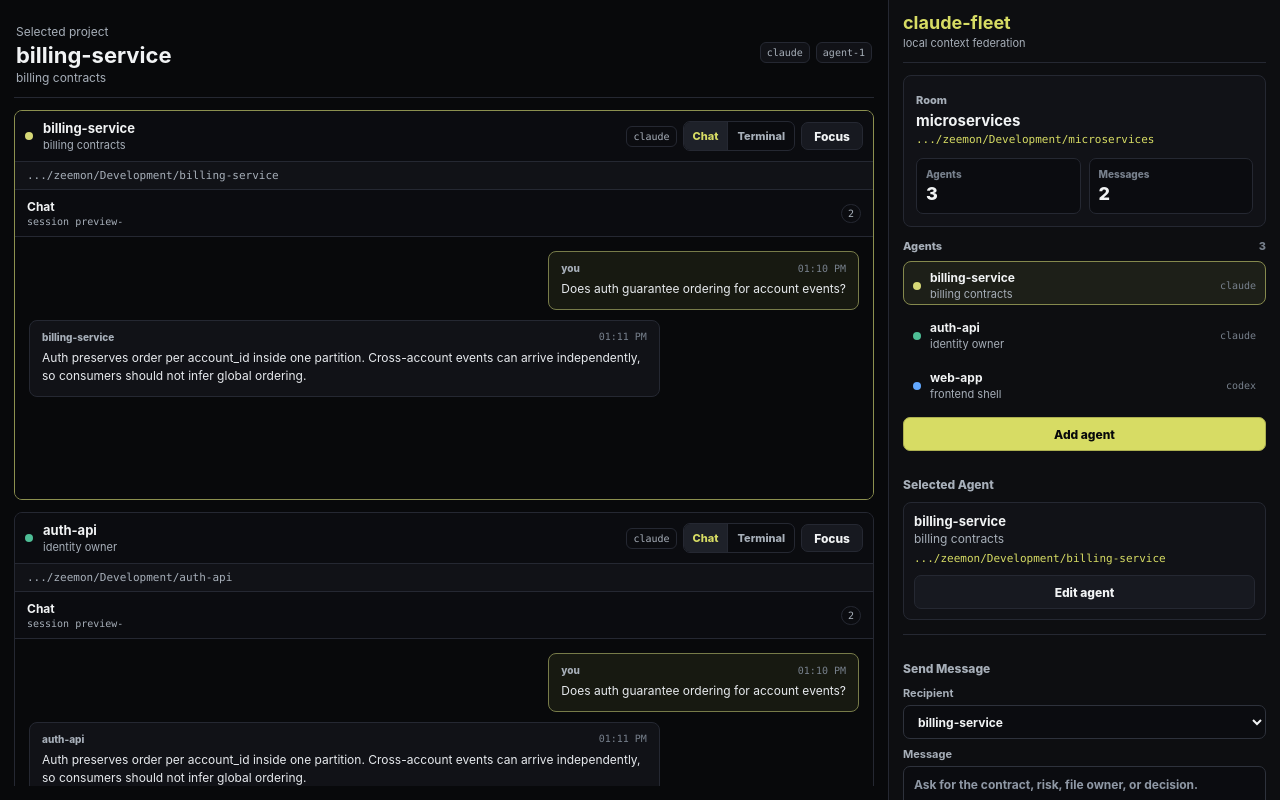
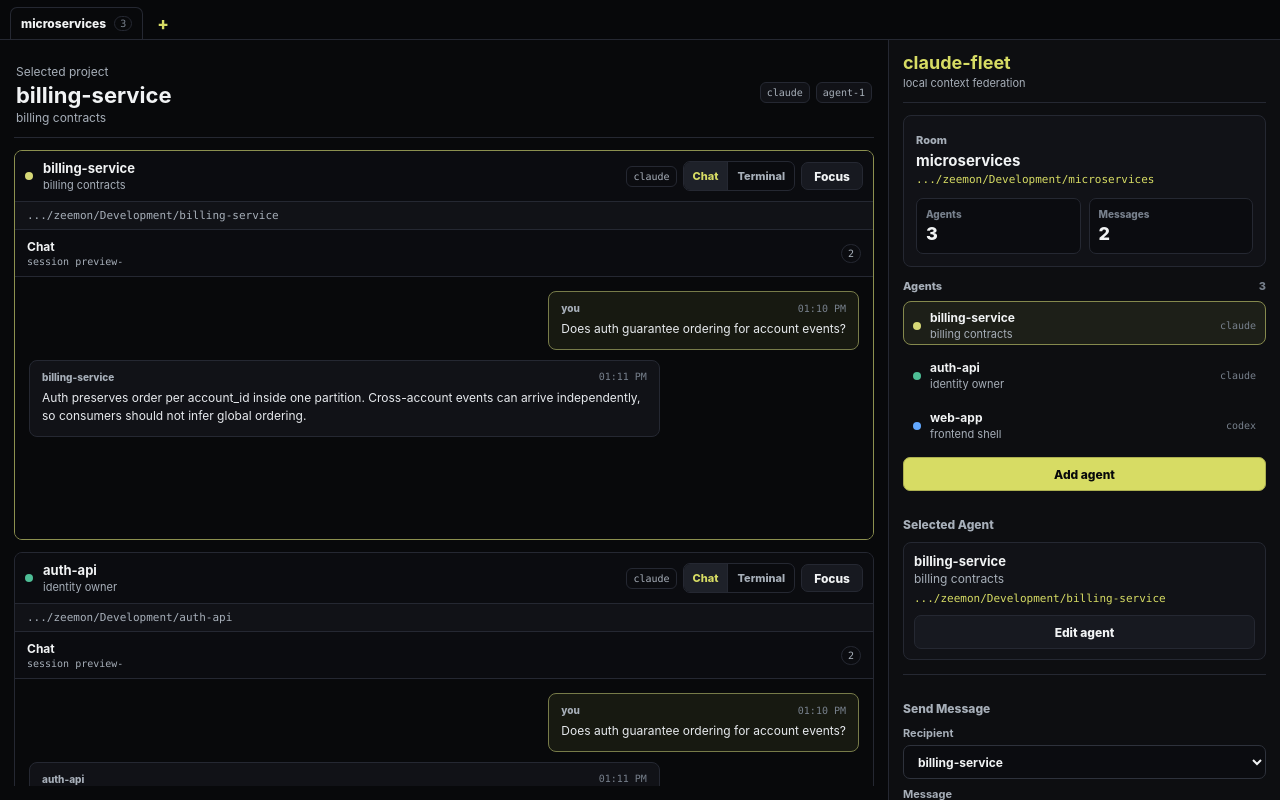
Before and after one commit to simonyos/claude-fleet, a React (Vite) app: page / in a window 1280 px wide. Built offline with nearby package versions, Linux system fonts and the light colour scheme.

Commit message:
Add persistent room tabs

```diff
--- a/src/App.css
+++ b/src/App.css
@@ -148,7 +148,8 @@ textarea {
 input:focus-visible,
 select:focus-visible,
 textarea:focus-visible,
-.roster-agent:focus-visible {
+.roster-agent:focus-visible,
+.room-tab:focus-visible {
   outline: none;
   border-color: var(--accent);
   box-shadow: 0 0 0 3px var(--focus);
@@ -183,6 +184,7 @@ textarea {
 .room-shell {
   display: grid;
   grid-template-columns: minmax(0, 1fr) 392px;
+  grid-template-rows: auto minmax(0, 1fr);
   background: var(--bg);
 }
 
@@ -195,10 +197,85 @@ textarea {
 }
 
 .room-shell.is-focus-mode .room-workbench {
+  grid-column: 1;
   padding: 14px;
 }
 
+.room-tabs {
+  grid-column: 1 / -1;
+  grid-row: 1;
+  min-width: 0;
+  border-bottom: 1px solid var(--line);
+  background: #07080a;
+}
+
+.room-tab-strip {
+  display: flex;
+  align-items: end;
+  gap: 2px;
+  min-width: 0;
+  overflow-x: auto;
+  padding: 7px 10px 0;
+}
+
+.room-tab {
+  display: flex;
+  align-items: center;
+  gap: 8px;
+  min-width: 108px;
+  max-width: 220px;
+  height: 32px;
+  padding: 0 10px;
+  border: 1px solid transparent;
+  border-bottom: 0;
+  border-radius: 7px 7px 0 0;
+  background: transparent;
+  color: var(--muted);
+  font-size: 12px;
+  font-weight: 760;
+  cursor: pointer;
+}
+
+.room-tab:hover {
+  background: var(--surface);
+  color: var(--ink);
+}
+
+.room-tab.is-active {
+  border-color: var(--line);
+  background: var(--bg);
+  color: var(--ink);
+}
+
+.room-tab span {
+  min-width: 0;
+  overflow: hidden;
+  text-overflow: ellipsis;
+  white-space: nowrap;
+}
+
+.room-tab small {
+  flex: 0 0 auto;
+  min-width: 18px;
+  padding: 1px 5px;
+  border: 1px solid var(--line);
+  border-radius: 999px;
+  color: var(--subtle);
+  font: 10px var(--font-mono);
+  text-align: center;
+}
+
+.add-room-tab {
+  justify-content: center;
+  min-width: 36px;
+  max-width: 36px;
+  color: var(--accent);
+  font-size: 17px;
+}
+
 .room-dock {
+  grid-column: 2;
+  grid-row: 2;
   min-width: 0;
   min-height: 0;
   background: var(--rail);
@@ -412,6 +489,8 @@ textarea {
 }
 
 .room-workbench {
+  grid-column: 1;
+  grid-row: 2;
   display: grid;
   grid-template-rows: auto minmax(0, 1fr);
   gap: 12px;
@@ -1126,6 +1205,7 @@ textarea {
 
 .setup-shell {
   display: grid;
+  grid-template-rows: auto minmax(0, 1fr);
   grid-template-columns: minmax(240px, 360px) minmax(420px, 560px);
   align-content: center;
   justify-content: center;
@@ -1134,6 +1214,11 @@ textarea {
   height: 100vh;
   padding: 32px;
   background: var(--bg);
+}
+
+.setup-shell .room-tabs {
+  position: fixed;
+  inset: 0 0 auto;
 }
 
 .setup-brand {
@@ -1208,34 +1293,34 @@ textarea {
 
   .room-workbench {
     grid-column: 1;
-    grid-row: 1;
+    grid-row: 2;
   }
 
   .room-dock {
     grid-column: 2;
-    grid-row: 1;
+    grid-row: 2;
   }
 }
 
 @media (max-width: 760px) {
   .room-shell {
-    grid-template-rows: minmax(0, 1fr) 360px;
+    grid-template-rows: auto minmax(0, 1fr) 360px;
     grid-template-columns: 1fr;
   }
 
   .room-shell.is-focus-mode {
-    grid-template-rows: minmax(0, 1fr);
+    grid-template-rows: auto minmax(0, 1fr);
   }
 
   .room-workbench {
     grid-column: 1;
-    grid-row: 1;
+    grid-row: 2;
     padding: 12px;
   }
 
   .room-dock {
     grid-column: 1;
-    grid-row: 2;
+    grid-row: 3;
     border-top: 1px solid var(--line);
     border-left: 0;
   }
@@ -1253,9 +1338,11 @@ textarea {
   }
 
   .setup-shell {
+    grid-template-rows: auto auto;
     grid-template-columns: 1fr;
     align-content: start;
     overflow: auto;
+    padding-top: 62px;
   }
 }
 
--- a/src/App.tsx
+++ b/src/App.tsx
@@ -80,8 +80,25 @@ type LegacyTaskRecord = {
   updatedAt: string;
 };
 
+type RoomRecord = {
+  id: string;
+  workspace: ProjectWorkspace;
+  mainAgentId: string | null;
+  agents: AgentRecord[];
+  tasks: LegacyTaskRecord[];
+  orchestratorChat: unknown[];
+  messages: MessageRecord[];
+  runs: unknown[];
+  workspaces: unknown[];
+  selectedAgentId: string | null;
+  createdAt: string;
+  updatedAt: string;
+};
+
 type FleetState = {
   schemaVersion: number;
+  activeRoomId: string | null;
+  rooms: RoomRecord[];
   activeWorkspace: ProjectWorkspace | null;
   mainAgentId: string | null;
   agents: AgentRecord[];
@@ -151,7 +168,9 @@ const sameFleetState = (a: FleetState | null, b: FleetState) => {
 };
 
 const previewFleetState = (): FleetState => ({
-  schemaVersion: 3,
+  schemaVersion: 4,
+  activeRoomId: "preview-room",
+  rooms: [],
   activeWorkspace: {
     id: "preview-room",
     name: "microservices",
@@ -388,8 +407,12 @@ function App() {
         setMcpBinaryPath(binaryPath);
         setMailboxRoot(mailboxPath);
         setFleetState(state);
-        setSelectedAgentId(state.agents[0]?.id ?? null);
-        setManualRecipient(state.agents[0]?.id ?? "");
+        const initialAgentId =
+          state.rooms.find((room) => room.id === state.activeRoomId)?.selectedAgentId ??
+          state.agents[0]?.id ??
+          null;
+        setSelectedAgentId(initialAgentId);
+        setManualRecipient(initialAgentId ?? "");
         setNewAgentPath(state.activeWorkspace?.path ?? "");
       })
       .catch((error) => console.error("Failed to load fleet state:", error));
@@ -432,8 +455,8 @@ function App() {
     };
   }, [fleetState, mcpBinaryPath, mcpConfigPath]);
 
-  const saveState = (nextState: FleetState) => {
-    const normalized = normalizeLoadedState(nextState);
+  const saveState = (nextState: FleetState, selectedAgentOverride = selectedAgentId) => {
+    const normalized = persistActiveRoom(normalizeLoadedState(nextState), selectedAgentOverride);
     setFleetState(normalized);
     appInvoke("save_fleet_state", { state: normalized }).catch((error) =>
       console.error("Failed to save fleet state:", error),
@@ -441,6 +464,25 @@ function App() {
   };
 
   const activateWorkspace = (workspace: ProjectWorkspace) => {
+    if (fleetState) {
+      const currentState = persistActiveRoom(normalizeLoadedState(fleetState), selectedAgentId);
+      const existingRoom = currentState.rooms.find(
+        (room) => room.workspace.id === workspace.id || room.workspace.path === workspace.path,
+      );
+      if (existingRoom) {
+        const nextState = applyRoomToState(currentState, {
+          ...existingRoom,
+          workspace: { ...existingRoom.workspace, name: workspace.name || existingRoom.workspace.name },
+        });
+        const nextSelectedAgentId = existingRoom.selectedAgentId ?? nextState.mainAgentId ?? nextState.agents[0]?.id ?? null;
+        saveState(nextState, nextSelectedAgentId);
+        setSelectedAgentId(nextSelectedAgentId);
+        setManualRecipient(nextSelectedAgentId ?? "");
+        setNewAgentPath(nextState.activeWorkspace?.path ?? "");
+        return;
+      }
+    }
+
     const firstAgent = createAgent({
       id: "agent-1",
       label: workspace.name,
@@ -450,7 +492,9 @@ function App() {
       index: 0,
     });
     const nextState: FleetState = {
-      schemaVersion: 3,
+      schemaVersion: 4,
+      activeRoomId: workspace.id,
+      rooms: fleetState ? persistActiveRoom(normalizeLoadedState(fleetState), selectedAgentId).rooms : [],
       activeWorkspace: workspace,
       mainAgentId: firstAgent.id,
       agents: [firstAgent],
@@ -460,10 +504,48 @@ function App() {
       runs: [],
       workspaces: [],
     };
-    saveState(nextState);
+    saveState(nextState, firstAgent.id);
     setSelectedAgentId(firstAgent.id);
     setManualRecipient(firstAgent.id);
     setNewAgentPath(workspace.path);
+  };
+
+  const switchRoom = (roomId: string) => {
+    if (!fleetState) return;
+    const currentState = persistActiveRoom(normalizeLoadedState(fleetState), selectedAgentId);
+    const room = currentState.rooms.find((item) => item.id === roomId);
+    if (!room) return;
+    const nextState = applyRoomToState(currentState, room);
+    const nextSelectedAgentId = room.selectedAgentId ?? nextState.mainAgentId ?? nextState.agents[0]?.id ?? null;
+    saveState(nextState, nextSelectedAgentId);
+    setSelectedAgentId(nextSelectedAgentId);
+    setManualRecipient(nextSelectedAgentId ?? "");
+    setNewAgentPath(nextState.activeWorkspace?.path ?? "");
+    setIsFocusMode(false);
+    setIsEditAgentOpen(false);
+  };
+
+  const startNewRoom = () => {
+    if (!fleetState) return;
+    const currentState = persistActiveRoom(normalizeLoadedState(fleetState), selectedAgentId);
+    const nextState = normalizeLoadedState({
+      ...currentState,
+      activeRoomId: null,
+      activeWorkspace: null,
+      mainAgentId: null,
+      agents: [],
+      tasks: [],
+      orchestratorChat: [],
+      messages: [],
+      runs: [],
+      workspaces: [],
+    });
+    saveState(nextState);
+    setSelectedAgentId(null);
+    setManualRecipient("");
+    setSetupPath("");
+    setSetupName("");
+    setIsFocusMode(false);
   };
 
   const openWorkspace = async () => {
@@ -527,7 +609,7 @@ function App() {
 
   const resetRoom = () => {
     if (!fleetState) return;
-    saveState({ ...fleetState, activeWorkspace: null });
+    startNewRoom();
   };
 
   const addAgent = () => {
@@ -577,12 +659,12 @@ function App() {
       if (!current) return current;
       const existing = current.agents.find((agent) => agent.id === id);
       if (!existing || existing.sessionId) return current;
-      const normalized = normalizeLoadedState({
+      const normalized = persistActiveRoom(normalizeLoadedState({
         ...current,
         agents: current.agents.map((agent) =>
           agent.id === id ? { ...agent, sessionId: sessionMarker(id) } : agent,
         ),
-      });
+      }), selectedAgentId);
       appInvoke("save_fleet_state", { state: normalized }).catch((error) =>
         console.error("Failed to save agent session marker:", error),
       );
@@ -639,6 +721,14 @@ function App() {
   if (!fleetState.activeWorkspace) {
     return (
       <WorkspaceSetup
+        tabs={
+          <RoomTabs
+            rooms={fleetState.rooms}
+            activeRoomId={fleetState.activeRoomId}
+            onSelectRoom={switchRoom}
+            onNewRoom={startNewRoom}
+          />
+        }
         path={setupPath}
         name={setupName}
         error={setupError}
@@ -653,6 +743,12 @@ function App() {
 
   return (
     <main className={`app-shell room-shell ${isFocusMode ? "is-focus-mode" : ""}`}>
+      <RoomTabs
+        rooms={fleetState.rooms}
+        activeRoomId={fleetState.activeRoomId}
+        onSelectRoom={switchRoom}
+        onNewRoom={startNewRoom}
+      />
       <section className="room-workbench">
         <header className="workbench-bar">
           <div>
@@ -675,7 +771,7 @@ function App() {
             <div className={`agent-grid ${isFocusMode ? "is-focused" : ""}`}>
               {fleetState.agents.map((agent) => (
                 <ProjectAgentPane
-                  key={agent.id}
+                  key={`${fleetState.activeRoomId ?? "room"}:${agent.id}`}
                   agent={agent}
                   selected={agent.id === selectedAgent?.id}
                   focused={isFocusMode && agent.id === selectedAgent?.id}
@@ -805,9 +901,8 @@ function App() {
   );
 }
 
-function normalizeLoadedState(state: FleetState): FleetState {
-  const workspacePath = state.activeWorkspace?.path ?? null;
-  const agents = state.agents.map((agent, index) => {
+function normalizeAgents(agents: AgentRecord[], workspacePath: string | null): AgentRecord[] {
+  return agents.map((agent, index) => {
     const isLegacyOrchestrator = agent.id === "orchestrator" || agent.role === "orchestrator";
     return {
       ...agent,
@@ -835,10 +930,114 @@ function normalizeLoadedState(state: FleetState): FleetState {
       status: agent.status || "idle",
     };
   });
-
+}
+
+function normalizeRoom(room: RoomRecord): RoomRecord {
+  const agents = normalizeAgents(room.agents ?? [], room.workspace.path);
+  return {
+    ...room,
+    id: room.id || room.workspace.id,
+    workspace: room.workspace,
+    mainAgentId:
+      room.mainAgentId && agents.some((agent) => agent.id === room.mainAgentId)
+        ? room.mainAgentId
+        : agents[0]?.id ?? null,
+    agents,
+    tasks: [],
+    orchestratorChat: [],
+    messages: room.messages ?? [],
+    runs: [],
+    workspaces: room.workspaces ?? [],
+    selectedAgentId:
+      room.selectedAgentId && agents.some((agent) => agent.id === room.selectedAgentId)
+        ? room.selectedAgentId
+        : agents[0]?.id ?? null,
+    createdAt: room.createdAt ?? room.workspace.createdAt,
+    updatedAt: room.updatedAt ?? room.workspace.createdAt,
+  };
+}
+
+function snapshotActiveRoom(
+  state: FleetState,
+  selectedAgentId?: string | null,
+  updatedAt?: string,
+): RoomRecord | null {
+  if (!state.activeWorkspace) return null;
+  return normalizeRoom({
+    id: state.activeRoomId ?? state.activeWorkspace.id,
+    workspace: state.activeWorkspace,
+    mainAgentId: state.mainAgentId,
+    agents: state.agents,
+    tasks: state.tasks,
+    orchestratorChat: state.orchestratorChat,
+    messages: state.messages,
+    runs: state.runs,
+    workspaces: state.workspaces,
+    selectedAgentId: selectedAgentId ?? state.mainAgentId ?? state.agents[0]?.id ?? null,
+    createdAt: state.activeWorkspace.createdAt,
+    updatedAt: updatedAt ?? state.activeWorkspace.createdAt,
+  });
+}
+
+function upsertRoom(rooms: RoomRecord[], room: RoomRecord): RoomRecord[] {
+  const nextRooms = rooms.filter((item) => item.id !== room.id);
+  return [room, ...nextRooms];
+}
+
+function persistActiveRoom(state: FleetState, selectedAgentId?: string | null): FleetState {
+  const snapshot = snapshotActiveRoom(state, selectedAgentId, new Date().toISOString());
+  if (!snapshot) return state;
   return {
     ...state,
-    schemaVersion: 3,
+    activeRoomId: snapshot.id,
+    rooms: upsertRoom(state.rooms ?? [], snapshot),
+  };
+}
+
+function applyRoomToState(state: FleetState, room: RoomRecord): FleetState {
+  const normalizedRoom = normalizeRoom(room);
+  return normalizeLoadedState({
+    ...state,
+    activeRoomId: normalizedRoom.id,
+    activeWorkspace: normalizedRoom.workspace,
+    mainAgentId: normalizedRoom.mainAgentId,
+    agents: normalizedRoom.agents,
+    tasks: normalizedRoom.tasks,
+    orchestratorChat: normalizedRoom.orchestratorChat,
+    messages: normalizedRoom.messages,
+    runs: normalizedRoom.runs,
+    workspaces: normalizedRoom.workspaces,
+    rooms: upsertRoom(state.rooms ?? [], normalizedRoom),
+  });
+}
+
+function normalizeLoadedState(state: FleetState): FleetState {
+  const workspacePath = state.activeWorkspace?.path ?? null;
+  const agents = normalizeAgents(state.agents ?? [], workspacePath);
+  const savedRooms = (state.rooms ?? []).map(normalizeRoom);
+  const activeRoomId = state.activeRoomId ?? state.activeWorkspace?.id ?? savedRooms[0]?.id ?? null;
+  const activeSelectedAgentId = savedRooms.find((room) => room.id === activeRoomId)?.selectedAgentId ?? state.mainAgentId;
+  const activeSnapshot = snapshotActiveRoom(
+    {
+      ...state,
+      activeRoomId,
+      agents,
+      tasks: [],
+      orchestratorChat: [],
+      messages: state.messages ?? [],
+      runs: [],
+      workspaces: state.workspaces ?? [],
+      rooms: savedRooms,
+    },
+    activeSelectedAgentId,
+  );
+  const rooms = activeSnapshot ? upsertRoom(savedRooms, activeSnapshot) : savedRooms;
+
+  return {
+    ...state,
+    schemaVersion: 4,
+    activeRoomId,
+    rooms,
     mainAgentId:
       state.mainAgentId && agents.some((agent) => agent.id === state.mainAgentId)
         ? state.mainAgentId
@@ -850,6 +1049,40 @@ function normalizeLoadedState(state: FleetState): FleetState {
     runs: [],
     workspaces: state.workspaces ?? [],
   };
+}
+
+function RoomTabs({
+  rooms,
+  activeRoomId,
+  onSelectRoom,
+  onNewRoom,
+}: {
+  rooms: RoomRecord[];
+  activeRoomId: string | null;
+  onSelectRoom: (id: string) => void;
+  onNewRoom: () => void;
+}) {
+  return (
+    <nav className="room-tabs" aria-label="Rooms">
+      <div className="room-tab-strip">
+        {rooms.map((room) => (
+          <button
+            className={`room-tab ${room.id === activeRoomId ? "is-active" : ""}`}
+            key={room.id}
+            onClick={() => onSelectRoom(room.id)}
+            title={room.workspace.path}
+            type="button"
+          >
+            <span>{room.workspace.name}</span>
+            <small>{room.agents.length}</small>
+          </button>
+        ))}
+        <button className="room-tab add-room-tab" onClick={onNewRoom} type="button" title="New room">
+          +
+        </button>
+      </div>
+    </nav>
+  );
 }
 
 function ProjectAgentPane({
@@ -1455,6 +1688,7 @@ function AddAgentModal({
 }
 
 function WorkspaceSetup({
+  tabs,
   path,
   name,
   error,
@@ -1464,6 +1698,7 @@ function WorkspaceSetup({
   onCreate,
   onBrowse,
 }: {
+  tabs?: React.ReactNode;
   path: string;
   name: string;
   error: string | null;
@@ -1475,6 +1710,7 @@ function WorkspaceSetup({
 }) {
   return (
     <main className="setup-shell">
+      {tabs}
       <section className="setup-brand">
         <div className="eyebrow">Context federation</div>
         <h1>claude-fleet</h1>
```
Also changed, not shown: 1 other file (tests, documents, lock files or other folders).
